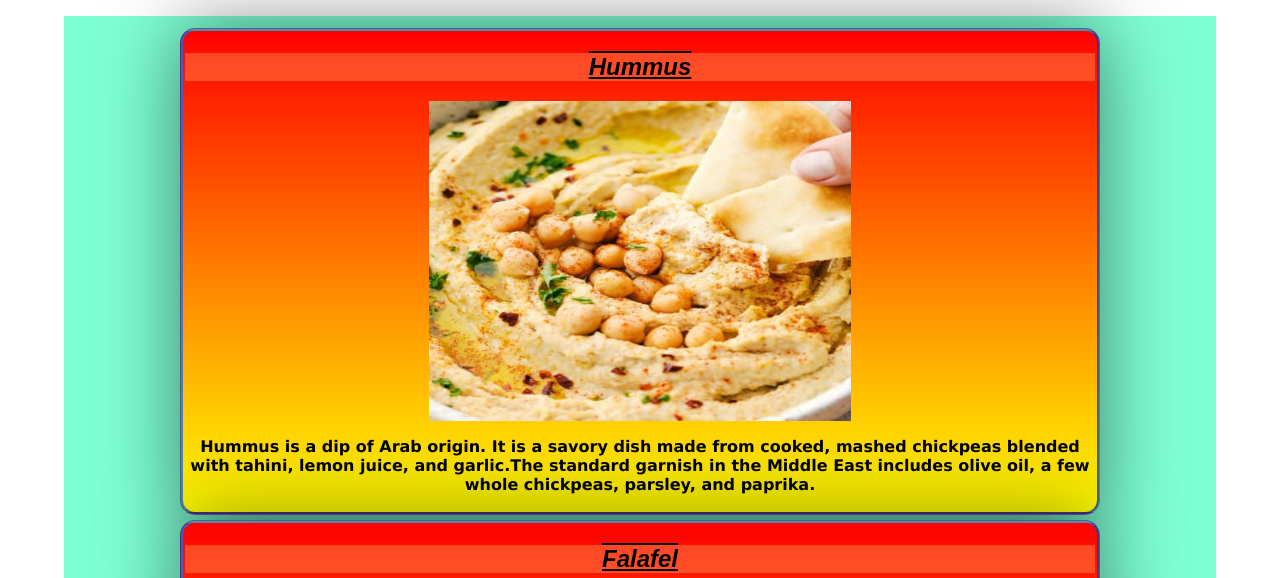
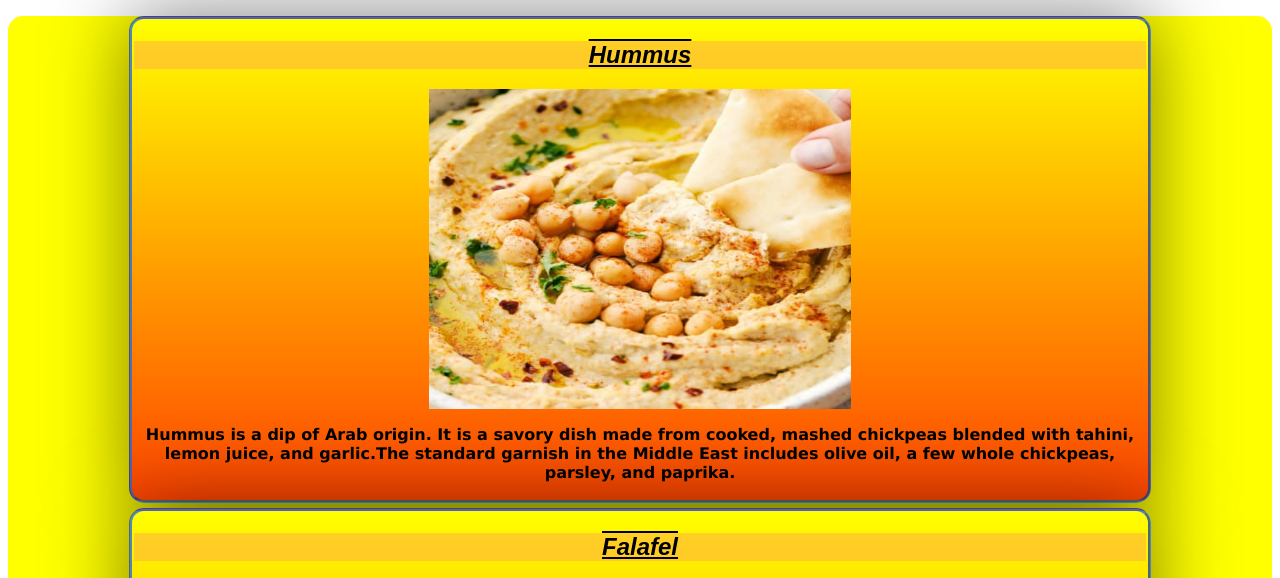
Before and after one commit to S-Siddika/module-2-practice-tasks, a plain HTML site: page index.html in a window 1280 px wide. Shown: the part 221-799 px from the top of the page. Drawn offline with Linux system fonts and the light colour scheme.

Commit message:
applied animated bg to section in main

```diff
--- a/index.html
+++ b/index.html
@@ -49,7 +49,7 @@
 
   </div>
 
-    <section style="background-color:aquamarine;width:90%;text-align:center;padding:7px; margin: auto;">
+    <section id="animatedBG">
 
         <div id="para">
 
--- a/stylesheets/style.css
+++ b/stylesheets/style.css
@@ -29,20 +29,23 @@
       text-align:center;
       font-weight: 900;
       font-family: 'Lucida Sans', 'Lucida Sans Regular', 'Lucida Grande', 'Lucida Sans Unicode', Geneva, Verdana, sans-serif;
-      background-image: linear-gradient(red, yellow);
+      background-image: linear-gradient(yellow, orangered);
   }
 
+  /* style="background-color:aquamarine;width:90%;text-align:center;padding:7px; margin: auto;" */
   #animatedBG{
       /* width: 300px;
       height: 200px; */
-      background: rgba(99, 140, 253, 0.555);
+      background:yellow;
       animation: colorChange 5s infinite;
-      border-radius: 40px 15px;
+      border-radius: 15px;
+      margin: auto;
+      text-align:center;
     }
 
     @keyframes colorChange {
-      from {background-color: rgba(99, 140, 253, 0.555);}
-      to {background-color: rgba(124, 99, 212, 0.459);}
+      from {background-color: yellow;}
+      to {background-color: yellowgreen;}
     }
 
     .button{
```
